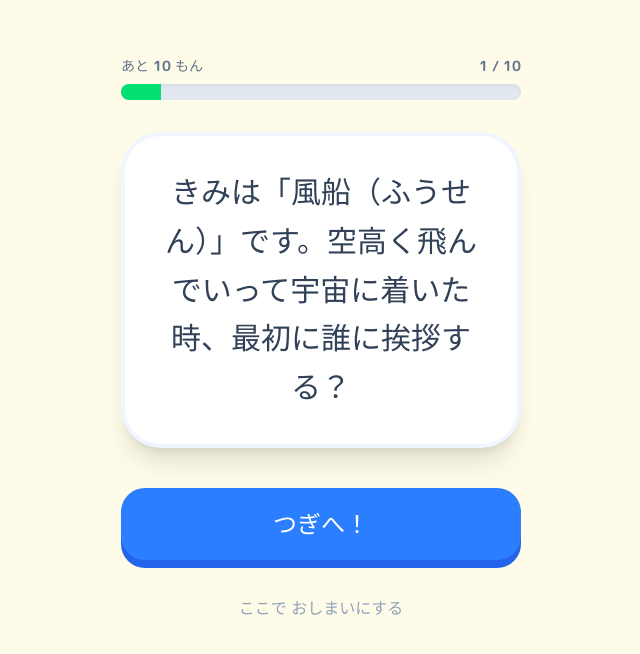
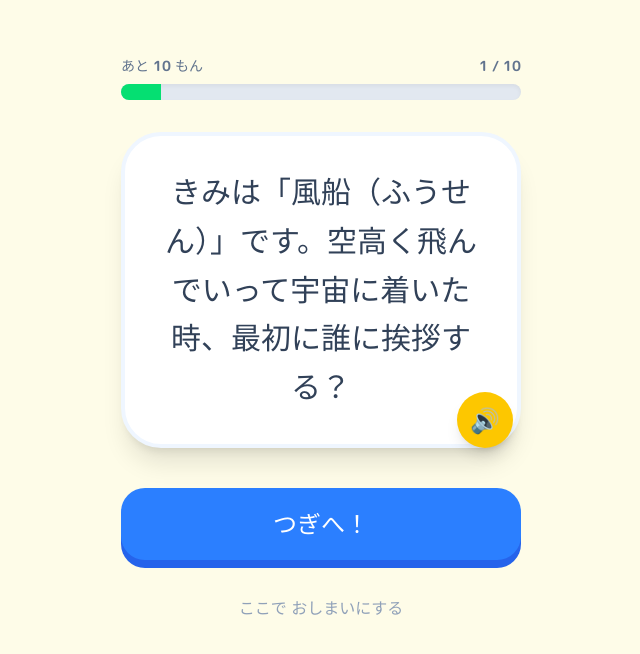
Before and after one commit to hiroshi-codes/speech-training, a React (Vite) app: page /play in a window 1280 px wide. Shown: the top 654 px of the page, without its empty margins (319-959 px from the left). Built offline with nearby package versions, Linux system fonts and the light colour scheme.

Commit message:
読み上げボタン復活

```diff
--- a/src/pages/Play.tsx
+++ b/src/pages/Play.tsx
@@ -24,6 +24,25 @@ const Play: React.FC = () => {
   // 共通の終了処理
   const finishSession = (finalCount: number) => {
     navigate('/speech-training/result', { state: { count: finalCount, level: selectedLevel } });
+  };
+
+  // 読み上げ用の関数
+  const speak = (text: string) => {
+    // ブラウザが対応しているか確認
+    if (!('speechSynthesis' in window)) {
+      alert('このブラウザは音声読み上げに対応していません');
+      return;
+    }
+
+    // 実行中の読み上げがあればキャンセル
+    window.speechSynthesis.cancel();
+
+    const uttr = new SpeechSynthesisUtterance(text);
+    uttr.lang = 'ja-JP'; // 日本語
+    uttr.rate = 1.0;     // 速度（0.1〜10）
+    uttr.pitch = 1.0;    // 声の高さ（0〜2）
+
+    window.speechSynthesis.speak(uttr);
   };
 
   const handleNext = () => {
@@ -56,6 +75,14 @@ const Play: React.FC = () => {
         <p className="text-3xl font-black text-slate-700 text-center leading-relaxed">
           {filteredTopics[currentIndex]?.text}
         </p>
+        {/* 読み上げボタン */}
+        <button
+          onClick={() => speak(filteredTopics[currentIndex]?.text)}
+          className="absolute -bottom-1 right-1 w-14 h-14 bg-yellow-400 rounded-full shadow-lg flex items-center justify-center text-2xl hover:scale-110 active:scale-95 transition-transform"
+          title="よみあげ"
+        >
+          🔊
+        </button>
       </div>
 
       {/* 3. 操作ボタン */}
```
